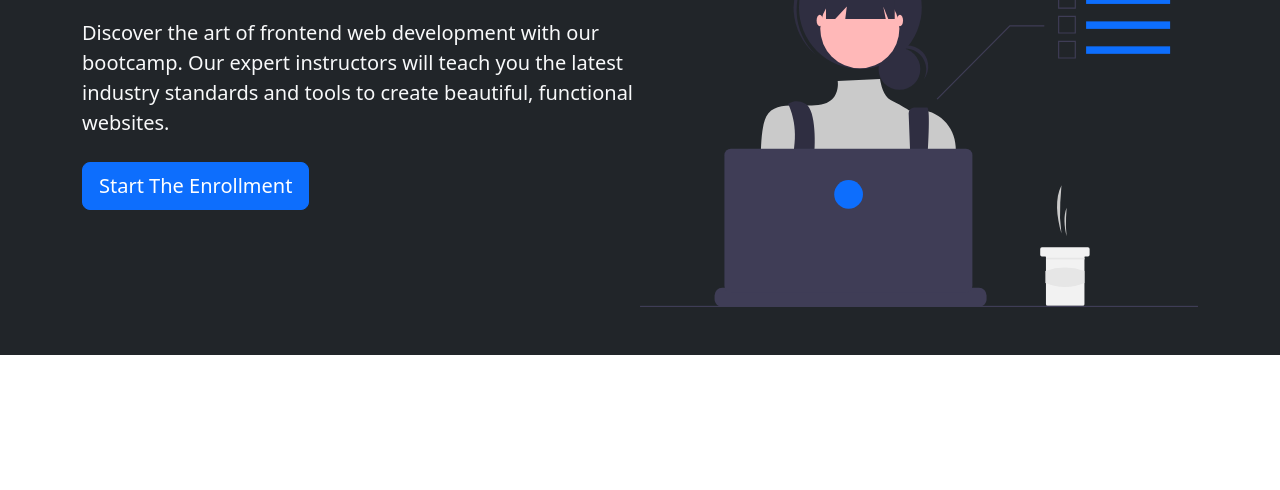
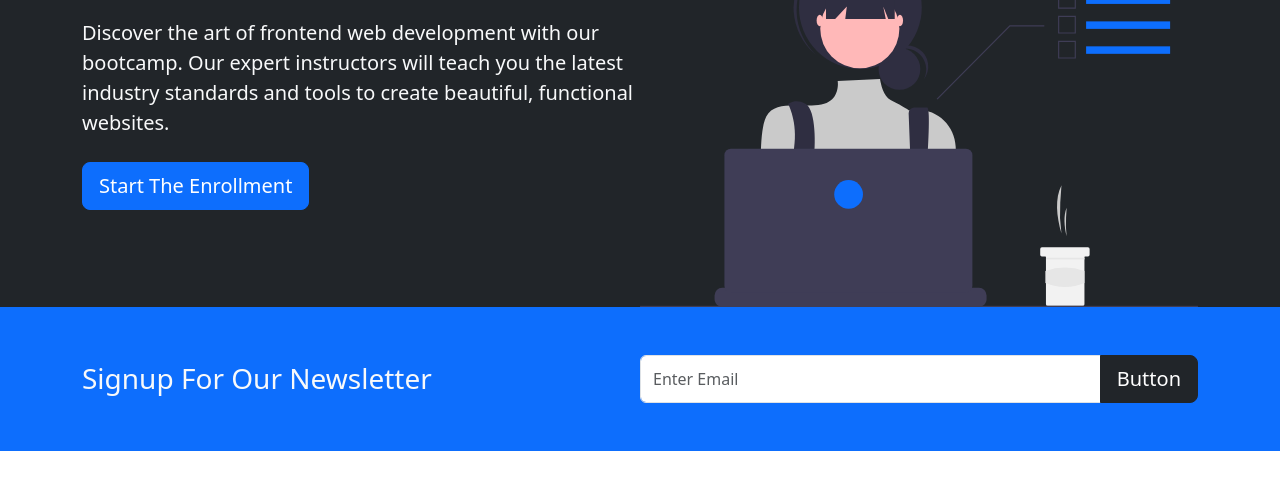
Before and after one commit to spignelon/bootcamp_website, a plain HTML site: page index.html in a window 1280 px wide. Shown: the part 174-664 px from the top of the page. Drawn offline with nearby package versions, Linux system fonts and the light colour scheme.

Commit message:
created newsletter section, added, some custom css

```diff
--- a/index.html
+++ b/index.html
@@ -32,7 +32,7 @@
     </nav>
 
     <!-- showcase -->
-    <section class="bg-dark text-light p-5 text-center text-sm-start">
+    <section class="bg-dark text-light p-5 p-lg-0 pt-lg-5 text-center text-sm-start">
         <div class="container">
             <div class="d-sm-flex align-content-center justify-content-between">
                 <div>
@@ -47,6 +47,19 @@
         </div>
     </section>
 
+    <!-- Newsletter -->
+    <section class="bg-primary text-light p-5">
+        <div class="container">
+            <div class="d-md-flex justify-content-between align-items-center">
+                <h3 class="mb-3 mb-md-0">Signup For Our Newsletter</h3>
+                <div class="input-group news-input">
+                    <input type="text" class="form-control" placeholder="Enter Email">
+                    <button class="btn btn-dark btn-lg" type="button" id="button-addon2">Button</button>
+                  </div>
+            </div>
+        </div>
+    </section>
+
     <script src="https://cdn.jsdelivr.net/npm/bootstrap@5.3.2/dist/js/bootstrap.bundle.min.js" integrity="sha384-C6RzsynM9kWDrMNeT87bh95OGNyZPhcTNXj1NW7RuBCsyN/o0jlpcV8Qyq46cDfL" crossorigin="anonymous"></script>
 </body>
 </html>
--- a/style.css
+++ b/style.css
@@ -0,0 +1,5 @@
+@media(min-width: 768px) {
+    .news-input {
+        width: 50%;
+    }
+}
```
